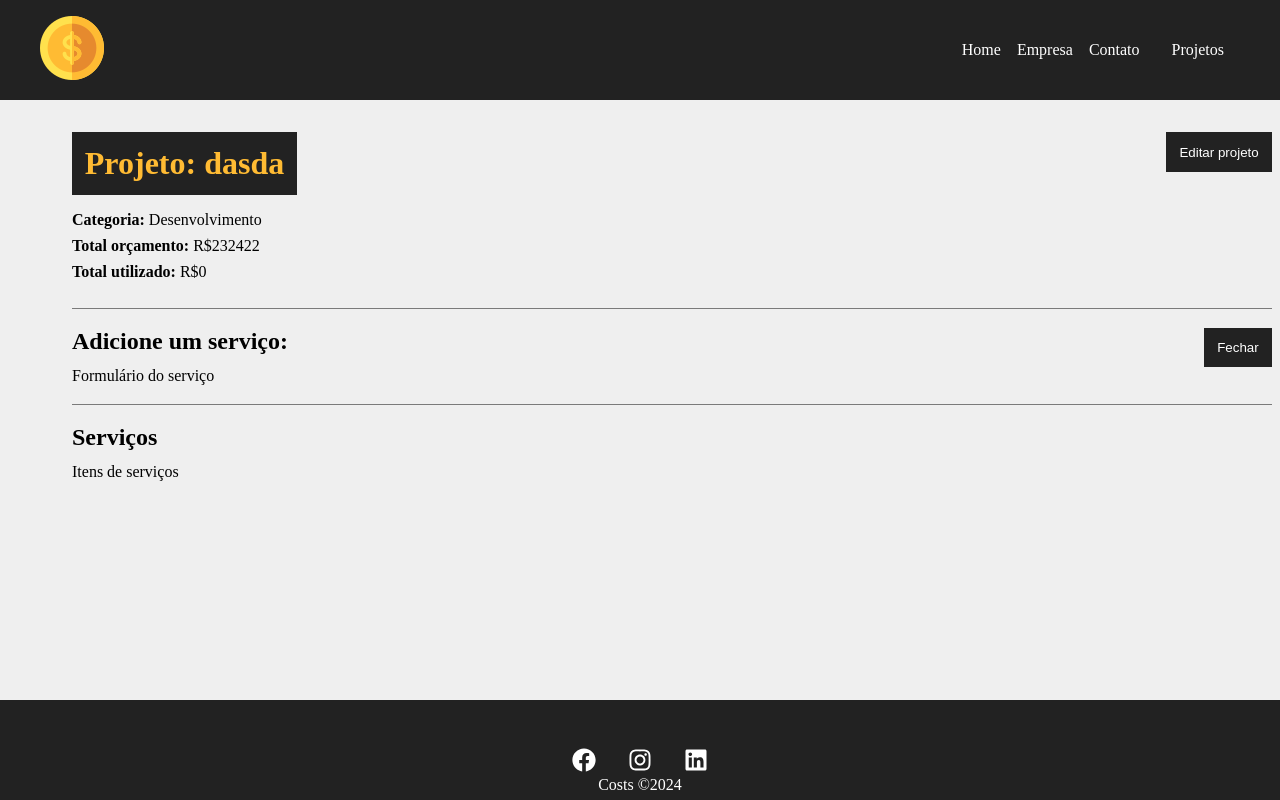
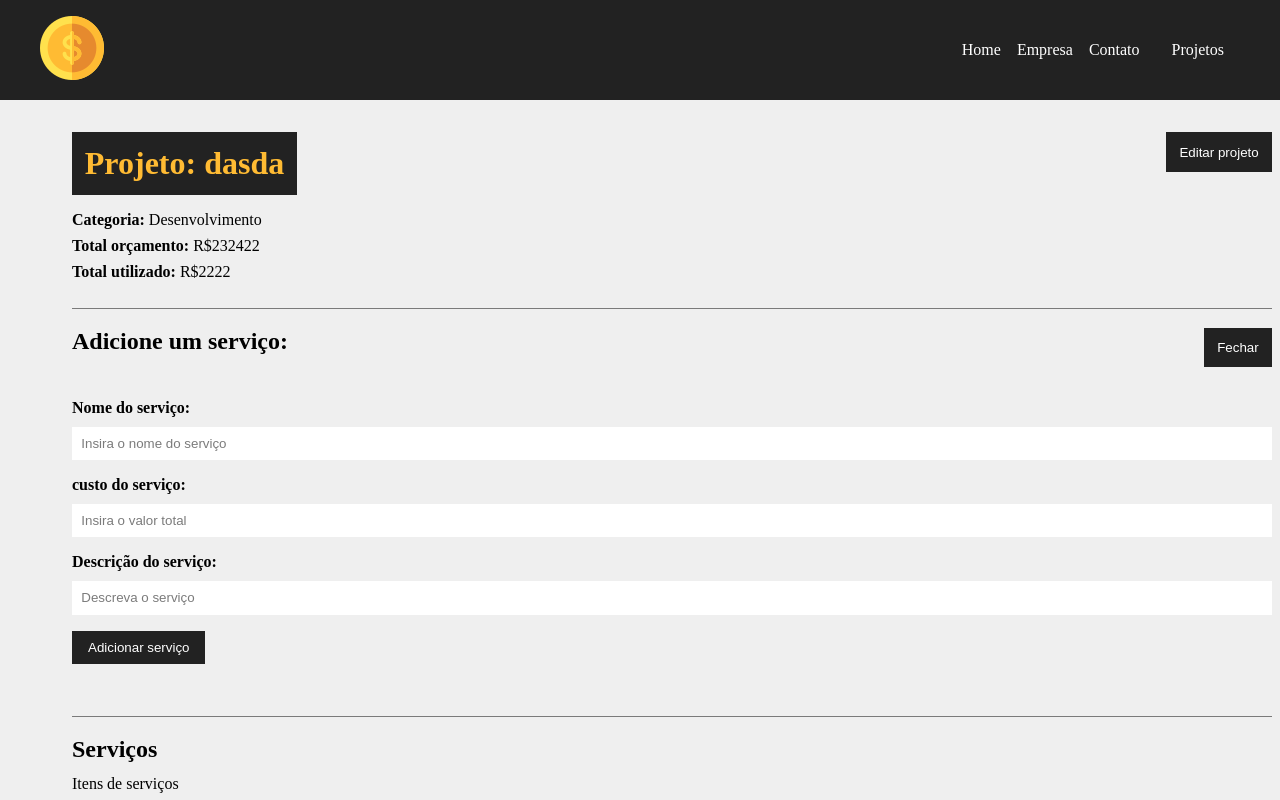
Before and after one commit to ArturMineiro/Projeto_react, a React (Create React App) app in the folder costs/: page /project/02b6 in a window 1280 px wide. Both pictures are taken after a click on the button "Adiciona serviço". Shown: the top 800 px of the page. Built offline with nearby package versions, Linux system fonts and the light colour scheme; data requests are answered from the project's data file.

Commit message:
Adicionando novos serviços

```diff
--- a/costs/db.json
+++ b/costs/db.json
@@ -30,8 +30,15 @@
         "id": "2",
         "name": "Desenvolvimento"
       },
-      "cost": 0,
-      "services": []
+      "cost": 2222,
+      "services": [
+        {
+          "name": "teste",
+          "cost": "2222",
+          "description": "dadadsa",
+          "id": "d25072cc-5c04-409e-b0df-341f1078f1c1"
+        }
+      ]
     },
     {
       "id": "d685",
--- a/costs/src/components/pages/Project.js
+++ b/costs/src/components/pages/Project.js
@@ -5,6 +5,9 @@ import Loading from '../layont/Loading';
 import Container from '../layont/Container';
 import ProjectForm from '../project/ProjectForm';
 import Message from '../layont/Message';
+import ServiceForm from '../service/ServiceForm';
+import {parse, v4 as uuidv4} from 'uuid'
+
 
 
 function Project() {
@@ -91,7 +94,38 @@ function Project() {
     if (error) {
         return <p>Ocorreu um erro ao carregar o projeto: {error}</p>;
     }
+  function createService(){
+const lastService = project.services[project.services.length -1]
 
+lastService.id = uuidv4()
+
+const lastServiceCost = lastService.cost
+
+const newCost =parseFloat(project.cost) + parseFloat(lastServiceCost)
+
+if(newCost > parseFloat(project.budget)){
+setMessage('Orçamento ultrapassado,verifique o valor do servioço')
+setType('error')
+project.services.pop()
+return false
+
+}
+//aadd service cost
+project.cost =newCost
+//update
+fetch(`http://localhost:5000/projects/${project.id}`,{
+    method: 'PATCH',
+    headers : {
+        'Content-Type': 'application/json'
+    },
+    body: JSON.stringify(project),
+})
+.then((resp) => resp.json())
+.then((data) => {
+console.log(data)
+}).catch((err) => console.log(err))
+
+  }
     function toggleProjectForm() {
         setShowProjectForm(!showProjectForm);
     }
@@ -130,7 +164,11 @@ function Project() {
                             {!showServiceForm ? 'Adiciona serviço': 'Fechar'}
                         </button>
                         <div className={styles.project_info}>
-                            {showServiceForm && <div>Formulário do serviço</div> }
+                            {showServiceForm && (
+                                <ServiceForm handleSubmit={createService}
+                                btnText="Adicionar serviço"
+                                projectData={project}/>
+                            ) }
                         </div>
                     </div>
                     <h2>Serviços</h2>
--- /dev/null
+++ b/costs/src/components/service/ServiceForm.js
@@ -0,0 +1,46 @@
+import {useState} from 'react'
+import Input from '../form/Input'
+import SubmitButton from '../form/SubmitButton'
+import styles from '../project/ProjectForm.module.css'
+
+function ServiceForm({handleSubmit,btnText,projectData}){
+
+    const [service, setService] = useState({})
+
+    function handleChange(e){
+setService({...service, [e.target.name]: e.target.value})
+    }
+    function submit(e){
+
+   e.preventDefault()
+   projectData.services.push(service)
+   handleSubmit(projectData)
+    }
+return (
+    <form onSubmit={submit} className={styles.form}>
+        <Input
+        type="text"
+        text="Nome do serviço"
+        name="name"
+        placeholder="Insira o nome do serviço"
+        handleOnChange={handleChange}/>
+ <Input
+        type="number"
+        text="custo do serviço"
+        name="cost"
+        placeholder="Insira o valor total"
+        handleOnChange={handleChange}/>
+
+<Input
+        type="text"
+        text="Descrição do serviço"
+        name="description"
+        placeholder="Descreva o serviço"
+        handleOnChange={handleChange}/>
+
+<SubmitButton text={btnText}/>
+    </form>
+)
+}
+
+export default ServiceForm
```
